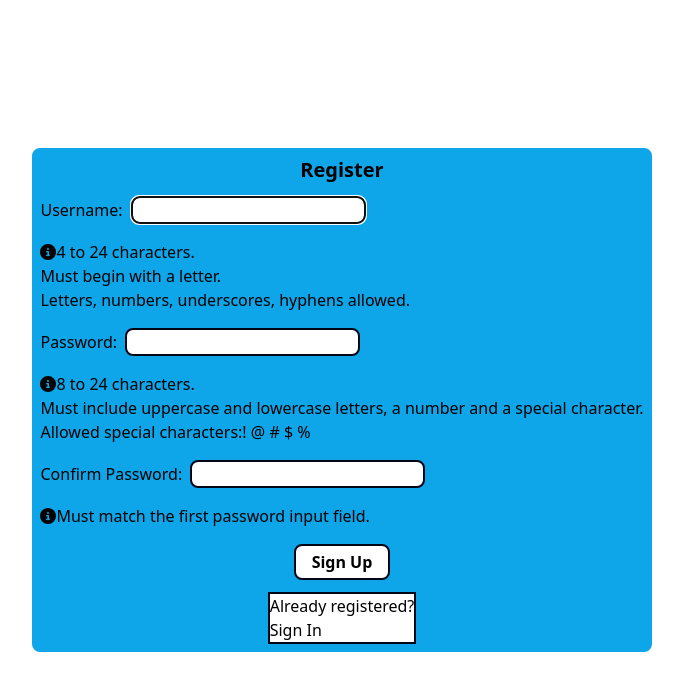
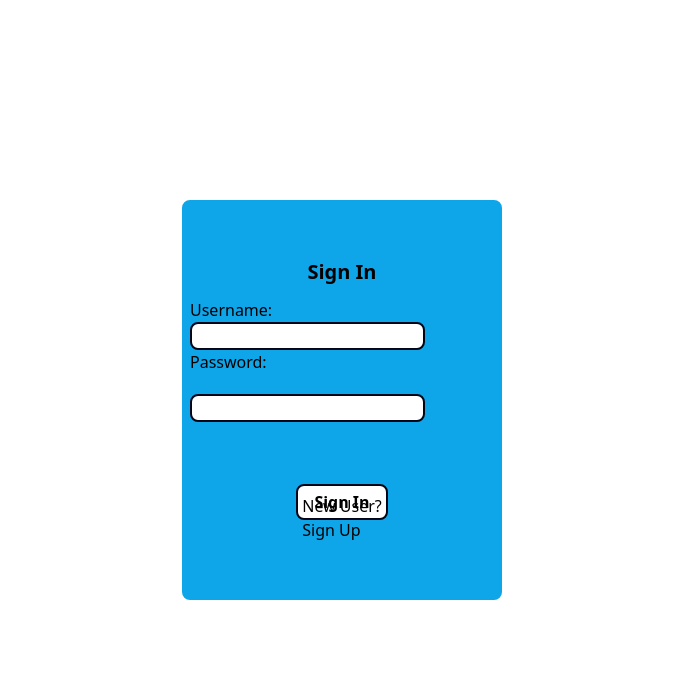
Before and after one commit to BoyanDashev/mycalorieapp, a React (Create React App) app in the folder client/: page / in a window 1280 px wide. Shown: the top 690 px of the page, without its empty margins (298-981 px from the left). Built offline with nearby package versions, Linux system fonts and the light colour scheme.

Commit message:
Login page is added
Only the front end, the back end is not working.

```diff
--- a/client/package.json
+++ b/client/package.json
@@ -6,6 +6,7 @@
     "@testing-library/jest-dom": "^5.17.0",
     "@testing-library/react": "^13.4.0",
     "@testing-library/user-event": "^13.5.0",
+    "axios": "^1.7.2",
     "react": "^18.3.1",
     "react-dom": "^18.3.1",
     "react-scripts": "5.0.1",
--- /dev/null
+++ b/client/src/API/axios.js
@@ -0,0 +1,6 @@
+import axios from 'axios';
+
+export default axios.create({
+    baseURL: 'http://localhost:3000'
+
+});
--- /dev/null
+++ b/client/src/Login.js
@@ -0,0 +1,132 @@
+import { useState, useEffect, useRef, useContext } from 'react';
+import './index.css';
+import AuthContext from './context/authProvider';
+
+import axios from './API/axios';
+const LOGIN_URL = '/auth';
+
+
+
+
+
+const Login = () => {
+    const { setAuth } = useContext(AuthContext);
+    const userRef = useRef();
+    const errRef = useRef();
+
+    const [user, setUser] = useState("");
+    const [password, setPwd] = useState("");
+    const [errMSg, setErrMsg] = useState("");
+    const [success, setSuccess] = useState("");
+
+    useEffect(() => {
+        setErrMsg('')
+    }, [user, password])
+    // този ефект работи, като някой от входящите данни бива променен
+
+    const handleSubmit = async (e) => {
+        e.preventDefault();
+
+        try {
+            const response = await axios.post(
+
+                LOGIN_URL,
+
+                JSON.stringify({ user, password }),
+
+                {
+                    headers: {
+                        'Content-Type' : 'application / json'},
+                    withCredentials: true
+
+                }
+
+            );
+            console.log(JSON.stringify(response?.data));
+            const accessToken = response?.data?.accessToken;
+            const roles = response?.data?.roles;
+            setAuth({user,password,roles, accessToken})
+            setUser("");
+            setPwd("");
+            setSuccess(true);
+
+
+
+        } catch (err) {
+            if (!err?.response) {
+                setErrMsg('No Server Response');
+
+            } else if (err.response?.status === 400) {
+                setErrMsg('Missing Username or Password')
+            } else if (err.response?.status === 401) {
+                setErrMsg('Unauthorized')
+            } else {
+                setErrMsg('Login Failed');
+            }
+            errRef.current.focus();
+            // beckenda izobshto ne e gotow
+
+        }
+
+}
+
+    return (
+      <>
+        {success ? (
+          <section>
+            <h1>You are logged in!</h1>
+            <br />
+            <p>
+              <a href="#">Home</a>
+            </p>
+          </section>
+        ) : (
+          <div className="flex items-center justify-center h-screen">
+            <section className="bg-sky-500 flex flex-col items-center justify-center w-1/4 h-1/2 border-8 border-sky-500 rounded-lg">
+              <p className={errMSg ? "errmsg" : "offscreen"}>{errMSg}</p>
+              <h1 className="mb-3 font-bold text-xl">Sign In</h1>
+              <form onSubmit={handleSubmit}>
+                <label htmlFor="username" className="mr-2">
+                  Username:
+                </label>
+                <input
+                  className="border-2 rounded-lg border-slate-950"
+                  type="text"
+                  id="username"
+                  autoComplete="off"
+                  onChange={(e) => setUser(e.target.value)}
+                  value={user}
+                  required
+                ></input>
+                <label htmlFor="password" className="mr-2">
+                  Password:
+                </label>
+                <input
+                  className="border-2 rounded-lg mt-5 border-slate-950"
+                  type="password"
+                  id="password"
+                  onChange={(e) => setPwd(e.target.value)}
+                  value={password}
+                  required
+                ></input>
+                <div className="flex justify-center items-center h-full">
+                  <button className="bg-white px-4 py-1 mb-3 font-bold border-2 rounded-lg border-slate-950">
+                    Sign In
+                  </button>
+                </div>
+              </form>
+              <p className="mt-6">
+                New User?
+                <br />
+                <span className="line">
+                  <a href="#">Sign Up</a>
+                </span>
+              </p>
+            </section>
+          </div>
+        )}
+      </>
+    );
+}
+
+export default Login;
--- a/client/src/Register.js
+++ b/client/src/Register.js
@@ -70,7 +70,18 @@ const Register = () => {
 
   return (
     <div className="flex items-center justify-center h-screen">
+      {success ? (
+        <section>
+          <h1>It's working!</h1>
+          <p>
+            <a href="#">Sign In</a>
+          </p>
+        </section>
+      ) : (
         <section className="bg-sky-500 flex size-30 flex-col items-center justify-center border-8 border-sky-500 rounded-lg">
+          <p ref={errRef} className={errMsg ? "errmsg" : "offscreen"}>
+            {errMsg}
+          </p>
           <h1 className="mb-3 font-bold text-xl">Register</h1>
           <form onSubmit={handleSubmit}>
             <label htmlFor="username" className="mr-2">
@@ -95,12 +106,7 @@ const Register = () => {
               onFocus={() => setUserFocus(true)}
               onBlur={() => setUserFocus(false)}
             />
-          <p
-            id="uidnote"
-            className={`${
-              userFocus && user && !validName ? "instructions" : "offscreen"
-            } mt-4 mb-4`}
-          >
+            <p id="uidnote" className="mt-4 mb-4">
               <FontAwesomeIcon icon={faInfoCircle} />
               4 to 24 characters.
               <br />
@@ -132,17 +138,12 @@ const Register = () => {
               onFocus={() => setPwdFocus(true)}
               onBlur={() => setPwdFocus(false)}
             />
-          <p
-            id="pwdnote"
-            className={`${
-              pwdFocus && !validPwd ? "instructions" : "offscreen"
-            } mt-4 mb-4`}
-          >
+            <p id="pwdnote" className="mt-4 mb-4">
               <FontAwesomeIcon icon={faInfoCircle} />
               8 to 24 characters.
               <br />
-            Must include uppercase and lowercase letters, a number and a special
-            character.
+              Must include uppercase and lowercase letters, a number and a
+              special character.
               <br />
               Allowed special characters:
               {/*aria-label is because of a screen readers */}
@@ -189,7 +190,6 @@ const Register = () => {
               <button
                 className="bg-white px-4 py-1 mb-3 font-bold border-2 rounded-lg border-slate-950"
                 disabled={!validName || !validPwd || !validMatch ? true : false}
-
               >
                 Sign Up
               </button>
@@ -205,6 +205,7 @@ const Register = () => {
             </span>
           </p>
         </section>
+      )}
     </div>
   );
 }
--- /dev/null
+++ b/client/src/context/authProvider.js
@@ -0,0 +1,16 @@
+import { createContext, useState } from 'react';
+
+const AuthContext = createContext({});
+
+
+export const AuthProvider = ({ children }) => {
+    const [auth, setAuth] = useState({})
+
+    return (
+        <AuthContext.Provider value={{ auth, setAuth }}>
+            {children}
+      </AuthContext.Provider>
+    );
+}
+
+export default AuthContext;
--- a/client/src/index.js
+++ b/client/src/index.js
@@ -4,12 +4,19 @@ import './index.css';
 import App from './App';
 import reportWebVitals from './reportWebVitals';
 import Register from './Register';
+import { AuthProvider } from './context/authProvider';
+import Login from './Login';
 
 
 const root = ReactDOM.createRoot(document.getElementById('root'));
 root.render(
   <React.StrictMode>
-    <Register />
+    <AuthProvider>
+
+
+    </AuthProvider>
+    <Login/>
+
   </React.StrictMode>
 );
 
```
Also changed, not shown: 2 other files (tests, documents, lock files or other folders). Lines whose indentation alone changed are shown as unchanged.
